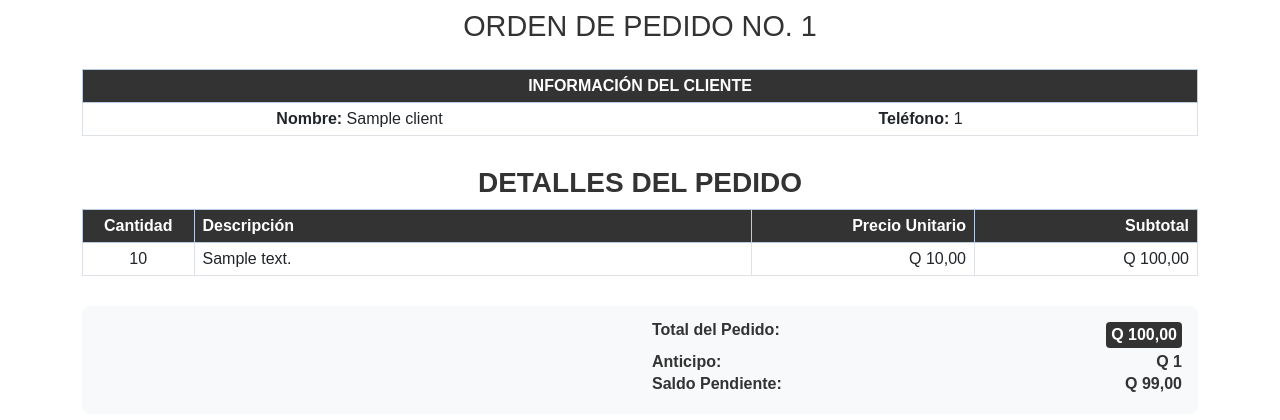
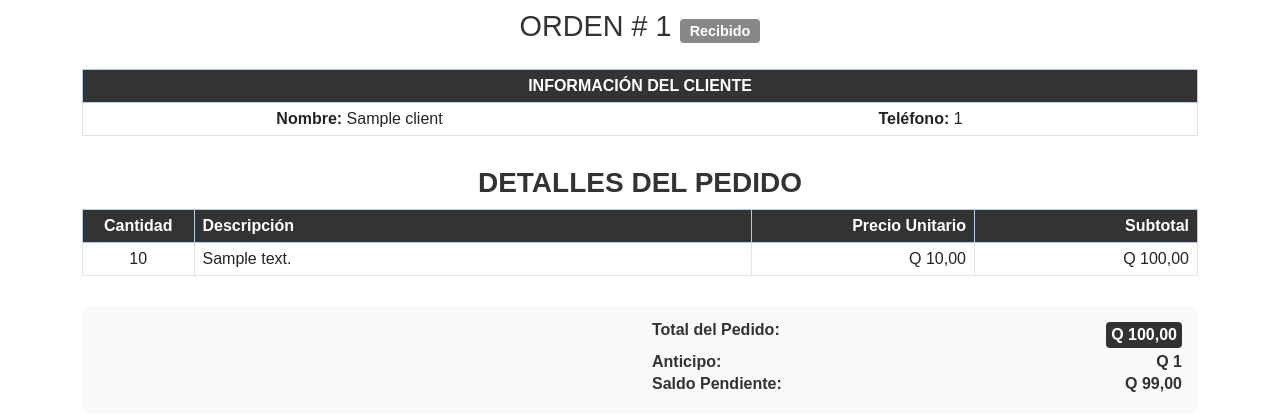
Before and after one commit to wmoralesl/punto-grafico, a Django app: page /admin/o/prin/1/ in a window 1280 px wide. Shown: the part 123-543 px from the top of the page. Run offline with Django 5.2, Linux system fonts and the light colour scheme; a user stored in the database is signed in; tables that the repository leaves empty hold one stand-in row (values such as "Sample post"); some libraries are stand-ins or nearby versions.

Commit message:
[Update]: Se ha agregado el estado del pedido

```diff
--- a/orders/models.py
+++ b/orders/models.py
@@ -46,6 +46,9 @@ class Order(models.Model):
         self.total = self.get_total()
         self.save(update_fields=['total'])
 
+    def get_lines(self):
+        return " • ".join([str(line) for line in self.lines.all()])
+
 
 class OrderLine(models.Model):
     order = models.ForeignKey(Order, related_name='lines', on_delete=models.CASCADE)
@@ -57,4 +60,4 @@ class OrderLine(models.Model):
         return self.quantity * self.unit_price
 
     def __str__(self):
-        return f"{self.description} ({self.quantity})"
+        return f" {self.quantity} {self.description}"
--- a/orders/templates/print/orderPrint.html
+++ b/orders/templates/print/orderPrint.html
@@ -102,6 +102,12 @@
             color: #666;
             text-align: center;
         }
+        .badge{
+            font-size: 0.9rem;
+            padding: 5px 10px;
+            border-radius: 4px;
+            background-color: #888888;
+        }
         @media print {
             body {
                 padding: 0;
@@ -132,7 +138,12 @@
         </div>
 
         <!-- Título del pedido -->
-        <h1 class="order-title">ORDEN DE PEDIDO NO. {{order.id}}</h1>
+        <h1 class="order-title">ORDEN # {{order.id}}
+
+            <span class="badge">{{ order.current_status.get_code_display }}</span>
+        </h1>
+
+
 
         <!-- Información del cliente -->
         <!-- <div class="client-info">
```
Also changed, not shown: orders/templates/orders/order_list.html (+12 -4 lines).
